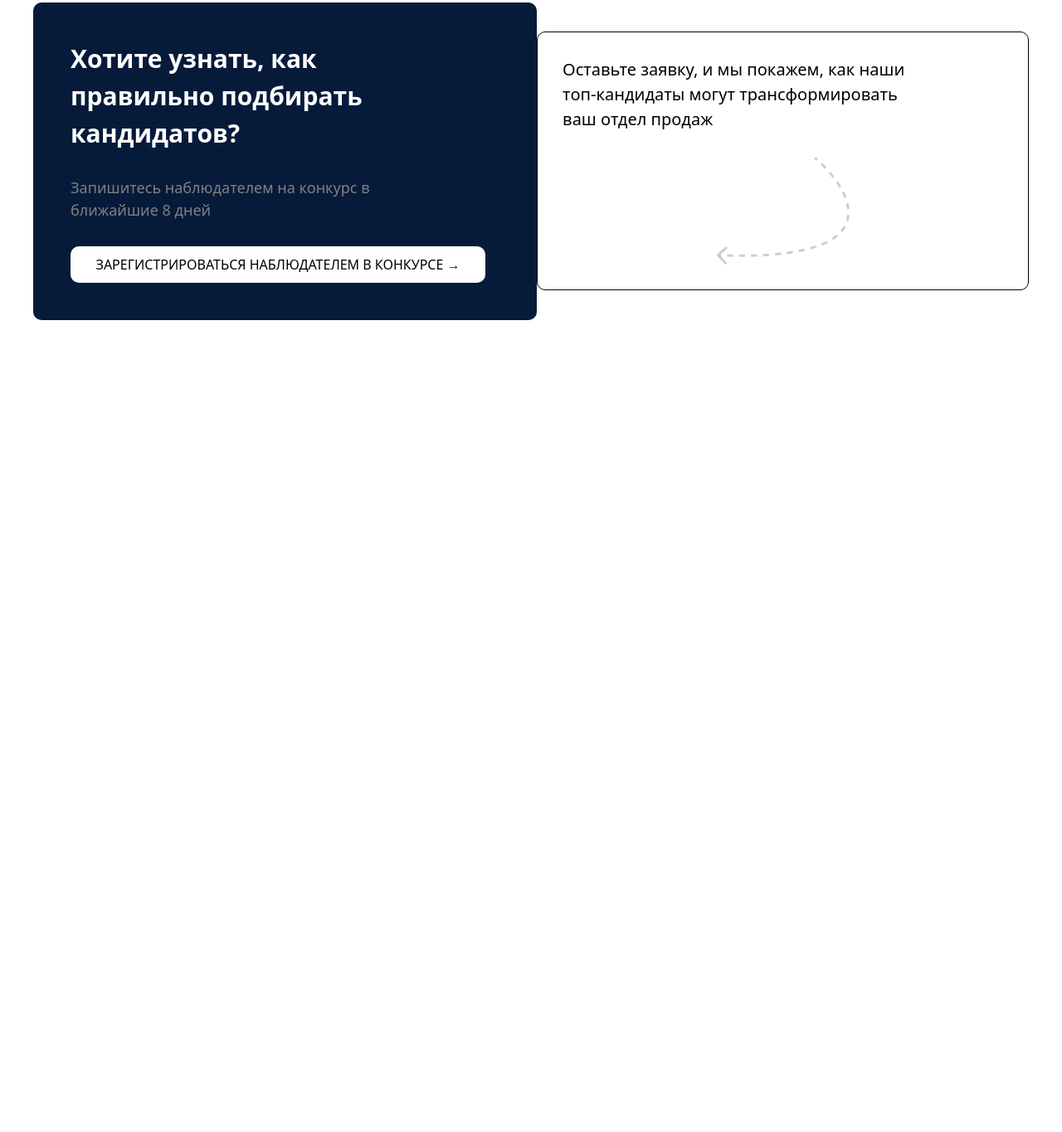
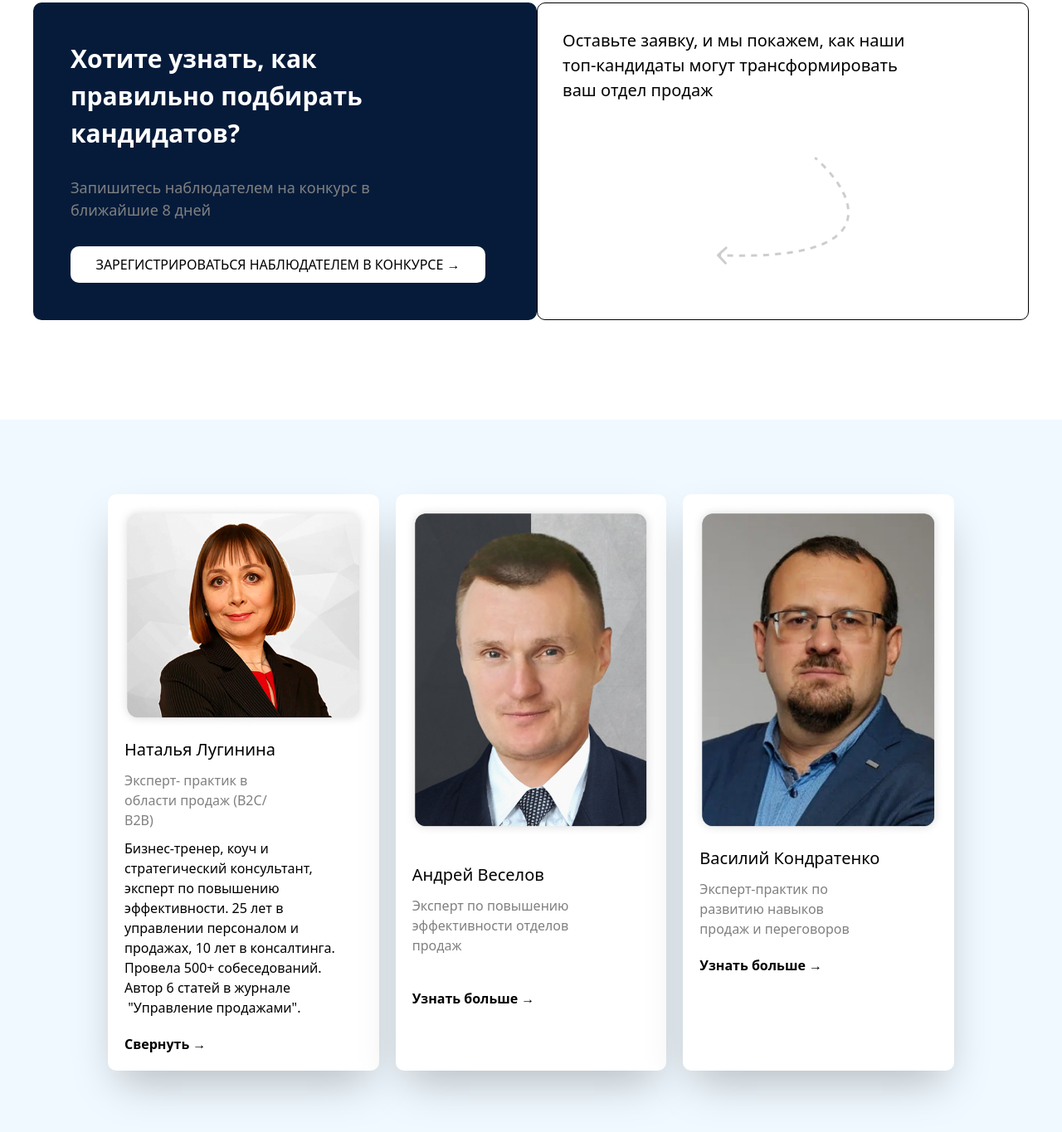
Before and after one commit to rxmnw/examen2-2, a website: page index.html in a window 1280 px wide. Shown: the part 9115-10480 px from the top of the page at 83% size. Before the commit the page ends 9501 px from the top, so only its background shows below. Drawn offline with Linux system fonts and the light colour scheme.

Commit message:
section13

```diff
--- a/index.html
+++ b/index.html
@@ -1070,22 +1070,141 @@
 <div class="flex flex-col lg:flex-row lg:gap-[0px] w-[100%]">
 
 <div class="bg-[#061B3A] flex flex-col gap-[30px]  p-[45px] rounded-[10px] w-[95%] m-auto">
+
     <h1 class="text-[30px] font-bold text-[white] w-[90%] lg:w-[70%]">Хотите узнать, как правильно подбирать кандидатов?</h1>
+
     <p class="text-[grey] text-[18px] font-medium w-[90%] lg:w-[70%]">Запишитесь наблюдателем на конкурс в ближайшие 8 дней</p>
-    <button class="bg-[white] hidden lg:block p-[10px_20px] w-[500px] rounded-[10px]">ЗАРЕГИСТРИРОВАТЬСЯ НАБЛЮДАТЕЛЕМ В КОНКУРСЕ →</button>
+
+       <button class="bg-[white] hidden lg:block p-[10px_20px] w-[500px] rounded-[10px]">ЗАРЕГИСТРИРОВАТЬСЯ НАБЛЮДАТЕЛЕМ В КОНКУРСЕ →</button>
 </div>
 
-<div class="w-[95%]  bg-[white]  p-[30px] rounded-[10px] gap-[30px] m-auto border border-2px flex-col-reverse flex lg:flex-col gap-[30px]">
+<div class="w-[95%]  bg-[white]  p-[30px] rounded-[10px] gap-[30px] lg:m-[0px] m-auto border border-2px flex-col-reverse flex lg:flex-col gap-[30px]">
+
     <h1 class="text-[20px] font-medium w-[95%] lg:w-[80%]">Оставьте заявку, и мы покажем, как наши топ-кандидаты могут трансформировать ваш отдел продаж</h1>
+
     <img class="w-[160px] m-auto" src="./src/Vector 1.png" alt="">
 </div>
 
 </div>
+
 </section>
 
 
 
 
 
+
+
+
+
+
+
+<div class="bg-[#F0F9FF]">
+
+    <section class="max-w-300 m-auto mt-[120px] p-[90px]">
+
+    <div class=" lg:flex flex lg:flex-row flex-col gap-[10px] m-auto lg:gap-[20px]">
+
+
+
+        <div class="w-[100%] lg:block hidden  lg:w-[350px] shadow-2xl bg-[white] rounded-[10px] flex flex-col gap-[10px] p-[10px] ">
+
+    <img  class="w-[100%]" src="./src/Rectangle 52.png" alt="">
+
+    <div class="flex flex-col gap-[10px] p-[10px]">
+
+    <p class="text-[20px] font-medium" >Наталья Лугинина</p>
+
+<p class="text-[grey] w-[70%]">Эксперт- практик в области продаж (B2C/ B2В)<br>
+
+<p class="w-[100%]">Бизнес-тренер, коуч и стратегический консультант, эксперт по повышению эффективности. 25 лет в управлении персоналом и продажах, 10 лет в консалтинга. Провела 500+ собеседований. Автор 6 статей в журнале  "Управление продажами".</p>
+
+</div>
+
+<p class="p-[10px] font-bold">Свернуть →</p>
+        </div>
+
+
+
+
+
+
+        <div class="w-[100%] lg:w-[350px]   shadow-2xl bg-[white] rounded-[10px] flex flex-col gap-[20px] p-[10px]  ">
+
+    <img  class="w-[100%] " src="./src/Rectangle 54.png" alt="">
+
+    <div class="flex flex-col gap-[10px] p-[10px]">
+
+    <p class="text-[20px] font-medium" >Андрей Веселов</p>
+
+<p class="text-[grey] w-[70%]">Эксперт по повышению эффективности отделов продаж<br>
+
+</div>
+
+<p class="p-[10px] font-bold">Узнать больше →</p>
+        </div>
+
+
+        <div class="w-[100%] lg:w-[350px]  lg:hidden block  shadow-2xl bg-[white] rounded-[10px] flex flex-col gap-[20px] p-[10px]  ">
+
+    <img  class="w-[100%] " src="./src/Rectangle 54.png" alt="">
+
+    <div class="flex flex-col gap-[10px] p-[10px]">
+
+    <p class="text-[20px] font-medium" >Андрей Веселов</p>
+
+<p class="text-[grey] w-[70%]">Эксперт по повышению эффективности отделов продаж<br>
+
+</div>
+
+<p class="p-[10px] font-bold">Узнать больше →</p>
+        </div>
+
+        <div class="w-[100%] lg:w-[350px]  lg:hidden block  shadow-2xl bg-[white] rounded-[10px] flex flex-col gap-[20px] p-[10px]  ">
+
+    <img  class="w-[100%] " src="./src/Rectangle 54.png" alt="">
+
+    <div class="flex flex-col gap-[10px] p-[10px]">
+
+    <p class="text-[20px] font-medium" >Андрей Веселов</p>
+
+<p class="text-[grey] w-[70%]">Эксперт по повышению эффективности отделов продаж<br>
+
+</div>
+
+<p class="p-[10px] font-bold">Узнать больше →</p>
+        </div>
+
+
+
+
+
+
+
+
+
+        <div class="w-[100%] lg:w-[350px] lg:block hidden     shadow-2xl bg-[white] rounded-[10px] flex flex-col gap-[20px] p-[10px]  ">
+
+    <img  class="w-[100%] " src="./src/Rectangle 56.png" alt="">
+
+    <div class="flex flex-col gap-[10px] p-[10px]">
+
+        <p class="text-[20px] font-medium" >Василий Кондратенко</p>
+
+<p class="text-[grey] w-[70%]">Эксперт-практик по развитию навыков продаж и переговоров<br>
+
+
+</div>
+
+<p class="p-[10px] font-bold">Узнать больше →</p>
+
+</div>
+
+
+    </div>
+</section>
+</div>
+
+
 </body>
 </html>
```
Also changed, not shown: src/Rectangle 52.png (added), src/Rectangle 54.png (added), src/Rectangle 56.png (added), src/output.css.
